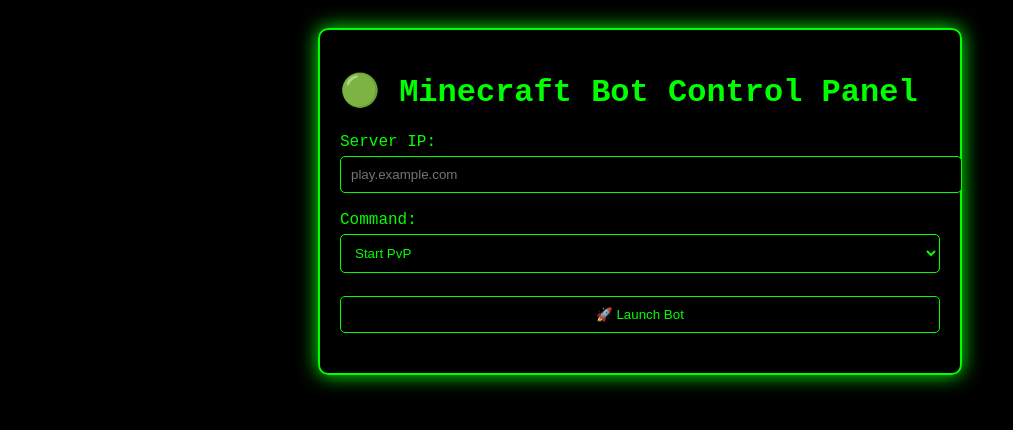
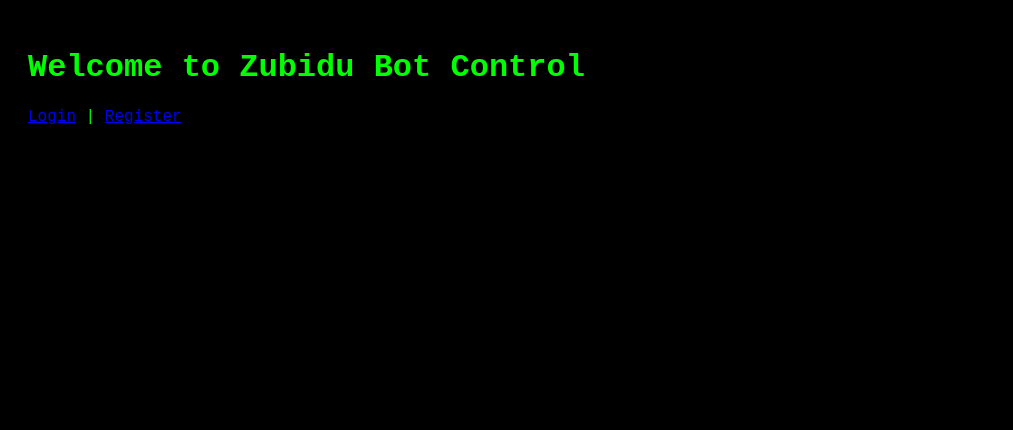
Before and after one commit to tann12345/MyMcSite, a website: page frontend/index.html in a window 1280 px wide. Shown: the whole page, without its empty margins (0-1013 px from the left). Drawn offline with Linux system fonts and the light colour scheme.

Commit message:
Update index.html

```diff
--- a/frontend/index.html
+++ b/frontend/index.html
@@ -1,31 +1,11 @@
 <!DOCTYPE html>
-<html lang="en">
+<html>
 <head>
-  <meta charset="UTF-8" />
-  <meta name="viewport" content="width=device-width, initial-scale=1.0"/>
-  <title>Minecraft Bot Launcher</title>
-  <link rel="stylesheet" href="style.css" />
+  <title>Minecraft Bot Site</title>
+  <link rel="stylesheet" href="style.css">
 </head>
 <body>
-  <div class="terminal">
-    <h1>🟢 Minecraft Bot Control Panel</h1>
-    <form id="botForm">
-      <label>Server IP:</label><br />
-      <input type="text" id="serverIP" placeholder="play.example.com" required /><br /><br />
-
-      <label>Command:</label><br />
-      <select id="command">
-        <option value="pvp">Start PvP</option>
-        <option value="mine">Start Mining</option>
-        <option value="follow">Follow Player</option>
-      </select><br /><br />
-
-      <button type="submit">🚀 Launch Bot</button>
-    </form>
-
-    <div id="output" class="output"></div>
-  </div>
-
-  <script src="script.js"></script>
+  <h1>Welcome to Zubidu Bot Control</h1>
+  <a href="login.html">Login</a> | <a href="register.html">Register</a>
 </body>
 </html>
```
